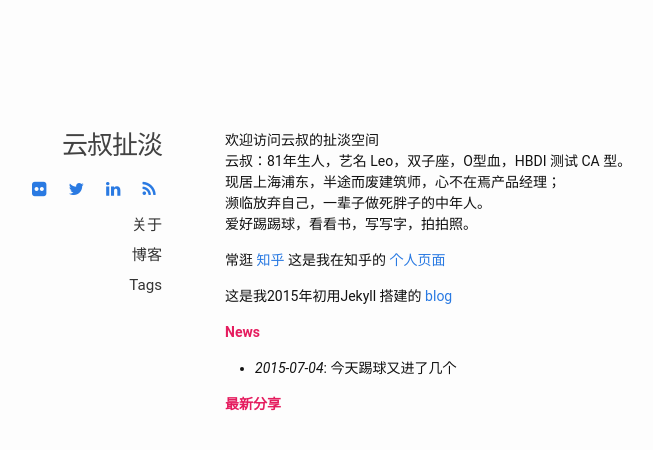
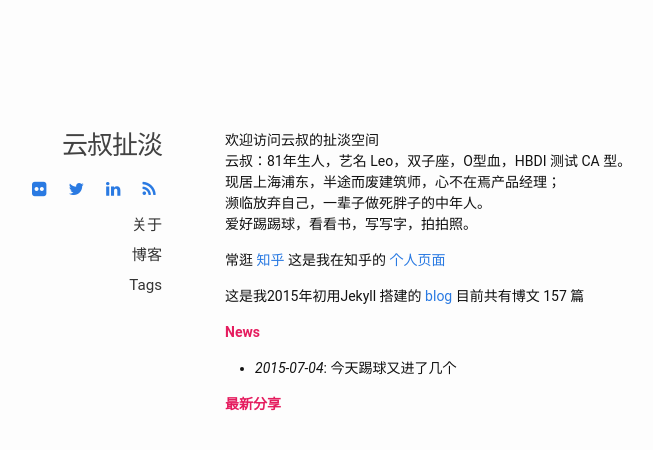
Before and after one commit to leoshcn/leoshcn.github.io, a Jekyll site: the page built from index.md, in a window 1280 px wide. Shown: the top 450 px of the page, without its empty margins (158-811 px from the left). Built offline with Jekyll 4.4.1, drawn with Linux system fonts in a browser that asks for light colours.

Commit message:
post count

```diff
--- a/index.md
+++ b/index.md
@@ -13,7 +13,7 @@ permalink: /
 
 常逛 [知乎](http://www.zhihu.com) 这是我在知乎的 [个人页面](http://www.zhihu.com/people/leoshcn)
 
-这是我2015年初用Jekyll 搭建的 [blog](/blog/)
+这是我2015年初用Jekyll 搭建的 [blog](/blog/) 目前共有博文 {{ site.posts | size }} 篇
 
 ### News
 
```
